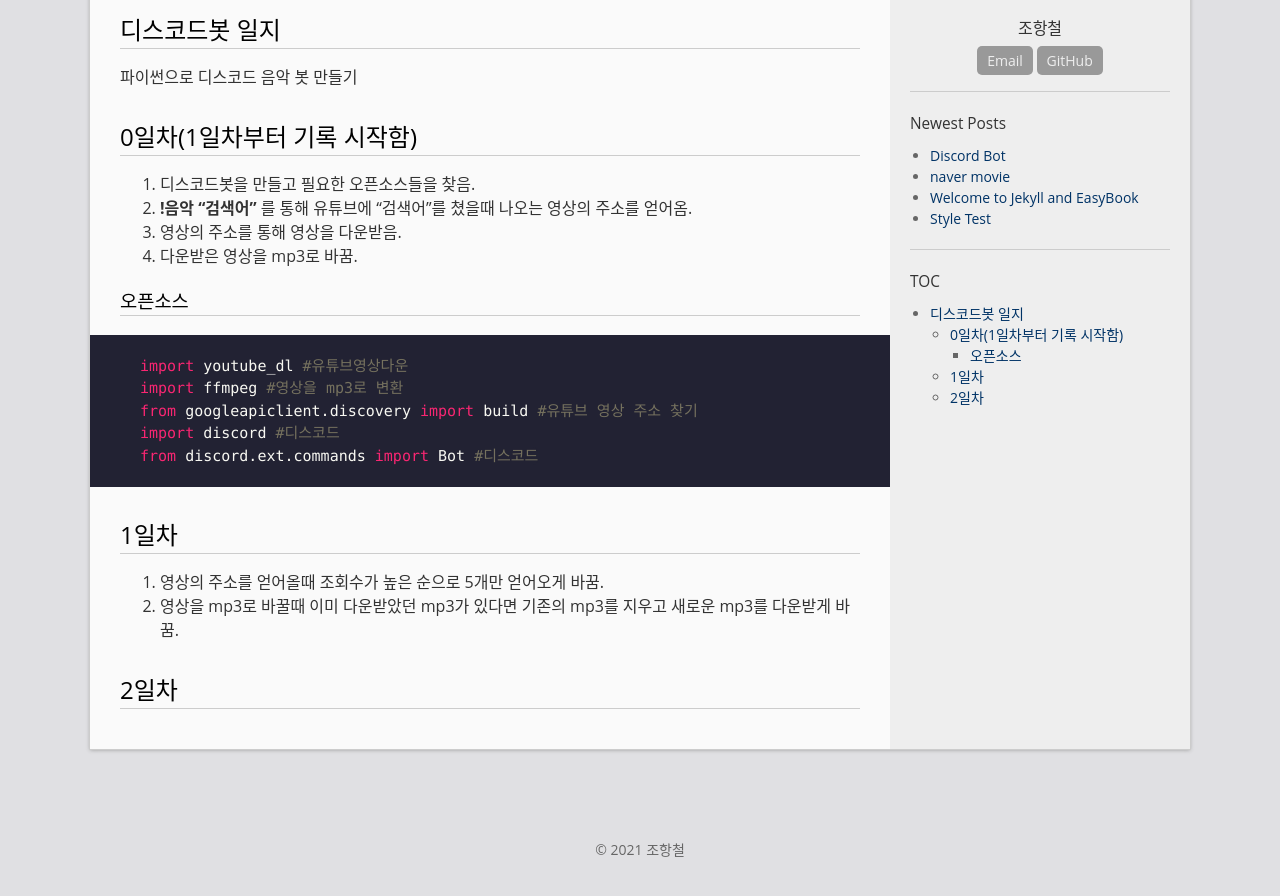
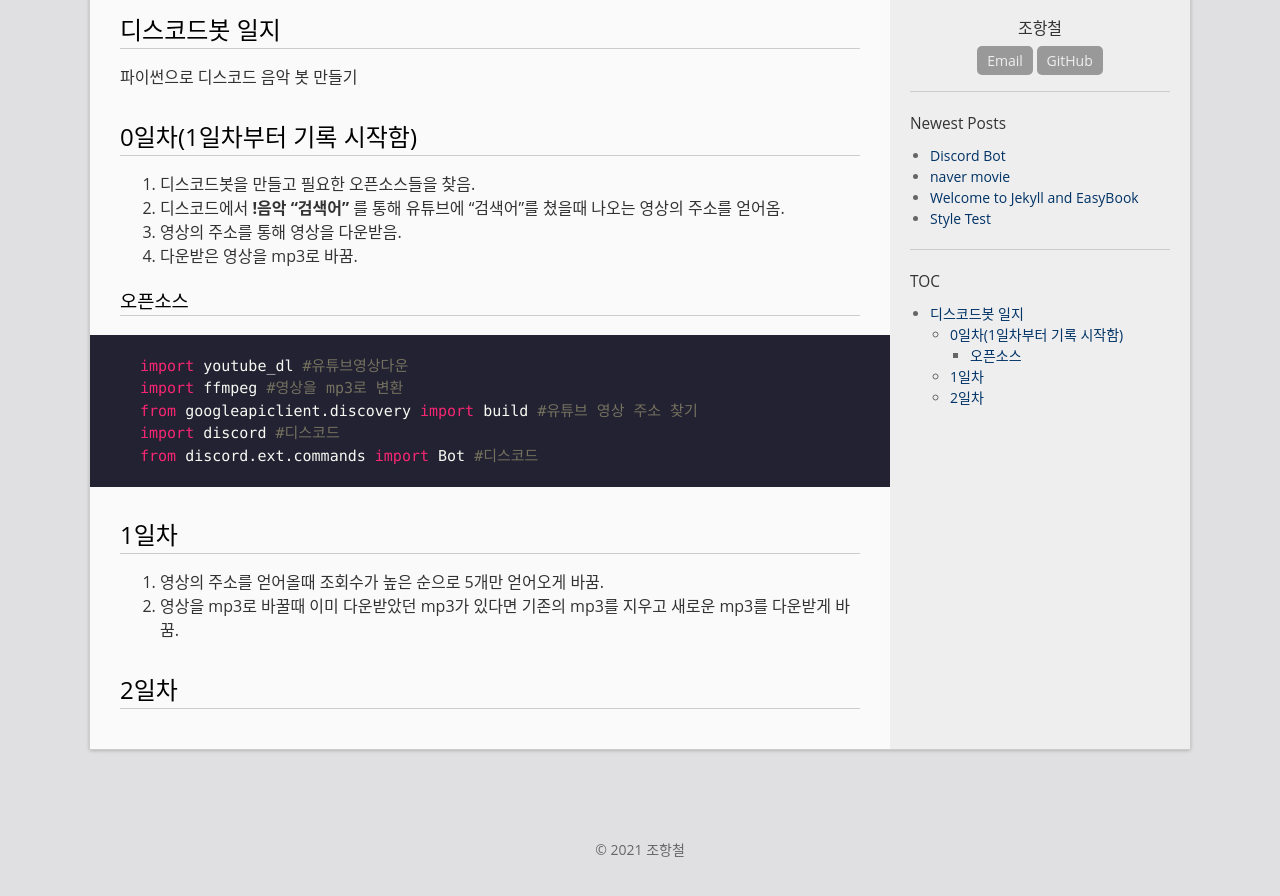
Before and after one commit to chohz1003/chohz1003.github.com, a Jekyll site: the page built from _posts/2021-07-17-Discord Bot.md, in a window 1280 px wide, cut to the strip 261-1181 px from the top of the page. Shown: the top 896 px of the strip. Built offline with Jekyll 4.4.1, drawn with Linux system fonts in a browser that asks for light colours.

Commit message:
Update 2021-07-17-Discord Bot.md

```diff
--- a/_posts/2021-07-17-Discord Bot.md
+++ b/_posts/2021-07-17-Discord Bot.md
@@ -11,7 +11,7 @@ permalink: /archivers/Discord Bot
 
 ## 0일차(1일차부터 기록 시작함)
 1. 디스코드봇을 만들고 필요한 오픈소스들을 찾음.
-2. **!음악 "검색어"** 를 통해 유튜브에 "검색어"를 쳤을때 나오는 영상의 주소를 얻어옴.
+2. 디스코드에서 **!음악 "검색어"** 를 통해 유튜브에 "검색어"를 쳤을때 나오는 영상의 주소를 얻어옴.
 3. 영상의 주소를 통해 영상을 다운받음.
 4. 다운받은 영상을 mp3로 바꿈.
 
```
